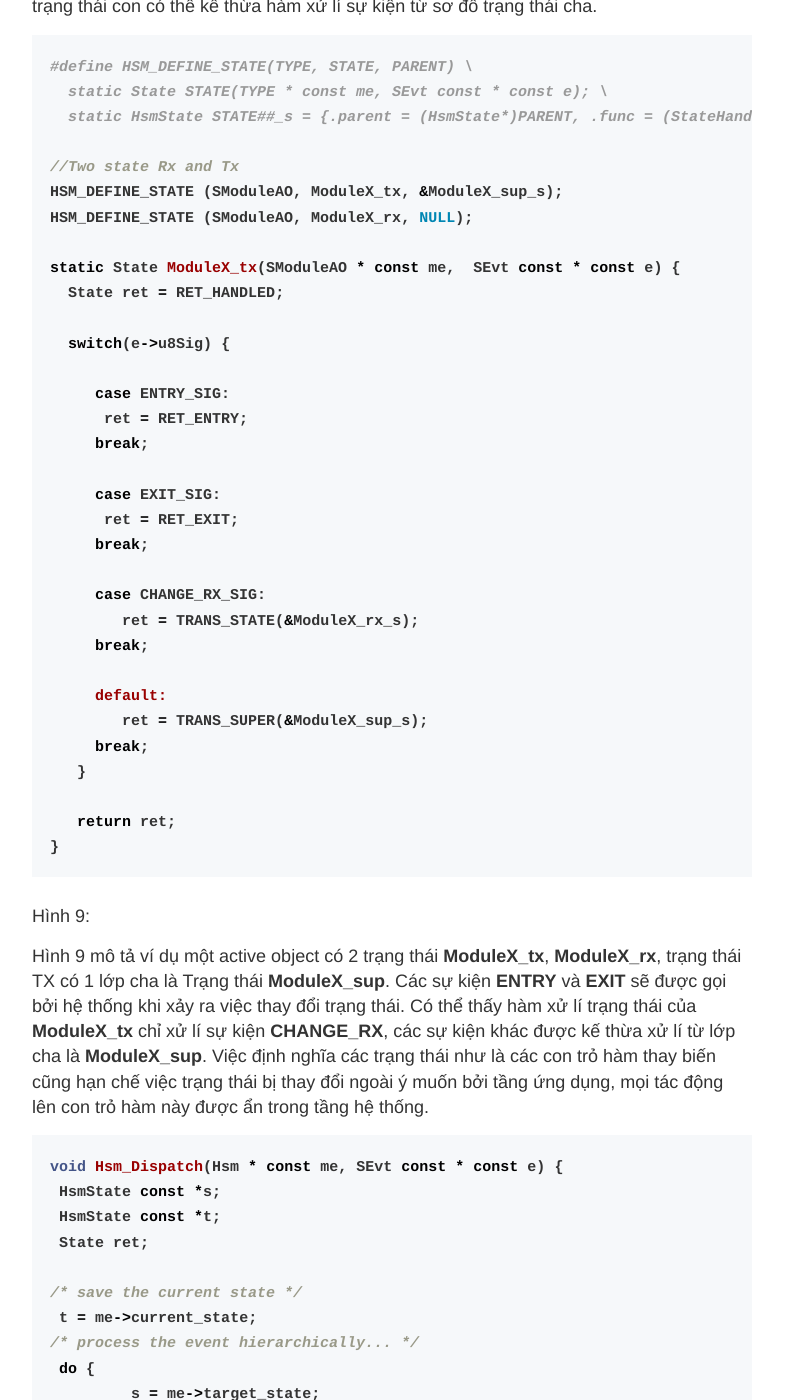
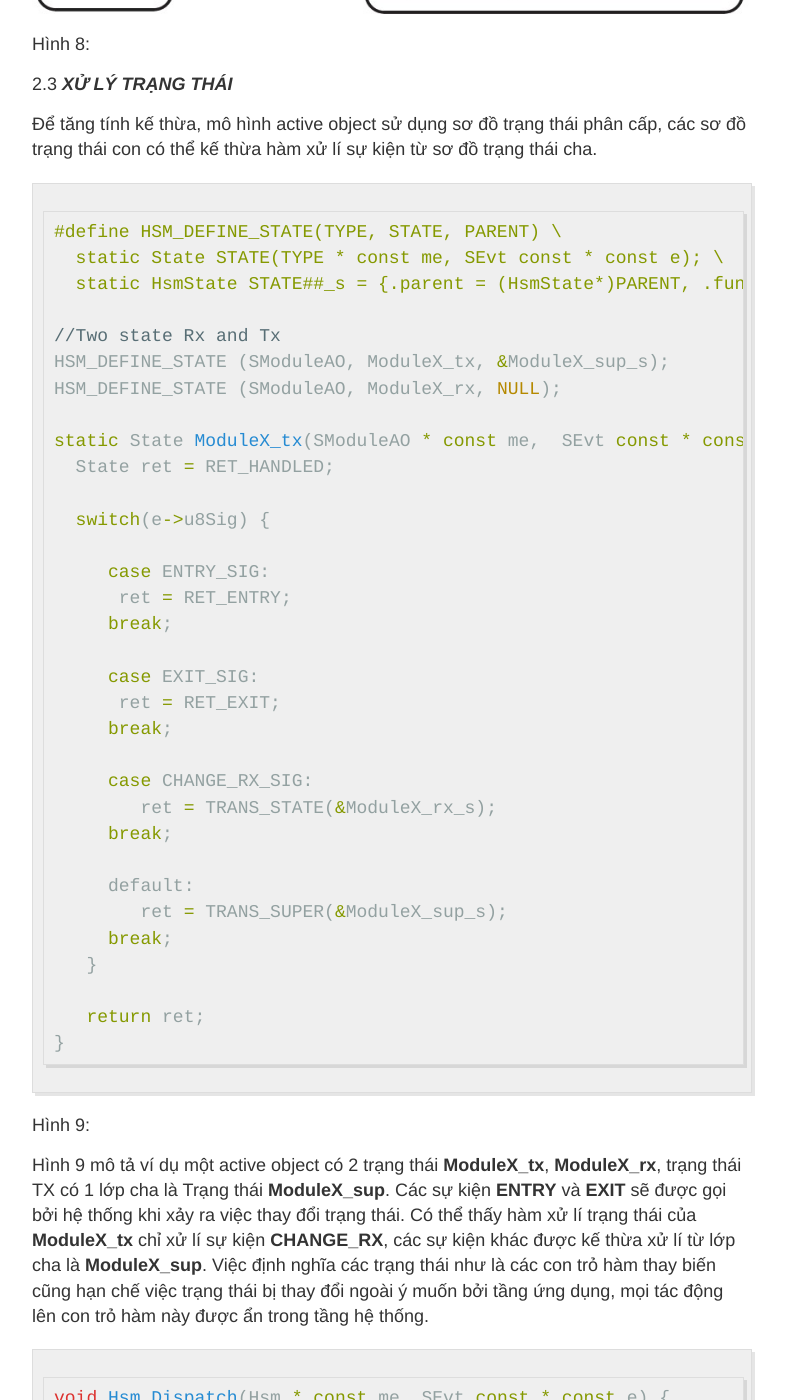
Before and after one commit to hoaln/hoaln.github.io, a Jekyll site: the page built from _posts/2017-9-1-Mô-hình-active-object-trong-thiết-kế-phần-mềm-nhúng.md, in a window 1280 px wide and 1400 px high, scrolled down 5984 px. Shown: the whole window, without its empty margins (248-1034 px from the left). Built offline with Jekyll 4.4.1, drawn with Linux system fonts in a browser that asks for light colours.

Commit message:
update css

```diff
--- a/_sass/_highlights.scss
+++ b/_sass/_highlights.scss
@@ -1,91 +1,84 @@
-highlight {
-  background-color: #ffffff;
-  padding: 5px 10px;
-  margin: 20px 0;
+
+.highlight {
+  background-color: #efefef;
+  padding: 7px 7px 7px 10px;
+  border: 1px solid #ddd;
+  -moz-box-shadow: 3px 3px rgba(0,0,0,0.1);
+  -webkit-box-shadow: 3px 3px rgba(0,0,0,0.1);
+  box-shadow: 3px 3px rgba(0,0,0,0.1);
+  margin: 20px 0 20px 0;
+  overflow: auto;
 }
-
-.highlight pre {
-  /* overflow: scroll; Prefer no word wrap? Uncomment this line and comment out the 2 lines below. */
-  word-break: break-all;
-  word-wrap: break-word;
-}
-
 
 code {
   font-family:'Bitstream Vera Sans Mono','Courier', monospace;
-  font-size: 15px;
-  font-weight: bold;
 }
 
-.highlight {
-  background-color: #f6f8fa;
-  margin-bottom: 1.5em;
-  pre {
-    overflow-y: auto;
-    position: relative;
-    margin: 0;
-    padding: 1em;
-  }
-  .lineno { padding-right: 24px; color: lighten(#333332,50);}
-  .hll { background-color: #ffffcc }
-  .c { color: #999988; font-style: italic } /* Comment */
-  .err { color: #a61717; background-color: #e3d2d2 } /* Error */
-  .k { color: #000000; font-weight: bold } /* Keyword */
-  .o { color: #000000; font-weight: bold } /* Operator */
-  .cm { color: #999988; font-style: italic } /* Comment.Multiline */
-  .cp { color: #999999; font-weight: bold; font-style: italic } /* Comment.Preproc */
-  .c1 { color: #999988; font-style: italic } /* Comment.Single */
-  .cs { color: #999999; font-weight: bold; font-style: italic } /* Comment.Special */
-  .gd { color: #000000; background-color: #ffdddd } /* Generic.Deleted */
-  .ge { color: #000000; font-style: italic } /* Generic.Emph */
-  .gr { color: #aa0000 } /* Generic.Error */
-  .gh { color: #999999 } /* Generic.Heading */
-  .gi { color: #000000; background-color: #ddffdd } /* Generic.Inserted */
-  .go { color: #888888 } /* Generic.Output */
-  .gp { color: #555555 } /* Generic.Prompt */
-  .gs { font-weight: bold } /* Generic.Strong */
-  .gu { color: #aaaaaa } /* Generic.Subheading */
-  .gt { color: #aa0000 } /* Generic.Traceback */
-  .kc { color: #000000; font-weight: bold } /* Keyword.Constant */
-  .kd { color: #000000; font-weight: bold } /* Keyword.Declaration */
-  .kn { color: #000000; font-weight: bold } /* Keyword.Namespace */
-  .kp { color: #000000; font-weight: bold } /* Keyword.Pseudo */
-  .kr { color: #000000; font-weight: bold } /* Keyword.Reserved */
-  .kt { color: #445588; font-weight: bold } /* Keyword.Type */
-  .m { color: #009999 } /* Literal.Number */
-  .s { color: #d01040 } /* Literal.String */
-  .na { color: #008080 } /* Name.Attribute */
-  .nb { color: #0086B3 } /* Name.Builtin */
-  .nc { color: #445588; font-weight: bold } /* Name.Class */
-  .no { color: #008080 } /* Name.Constant */
-  .nd { color: #3c5d5d; font-weight: bold } /* Name.Decorator */
-  .ni { color: #800080 } /* Name.Entity */
-  .ne { color: #990000; font-weight: bold } /* Name.Exception */
-  .nf { color: #990000; font-weight: bold } /* Name.Function */
-  .nl { color: #990000; font-weight: bold } /* Name.Label */
-  .nn { color: #555555 } /* Name.Namespace */
-  .nt { color: #000080 } /* Name.Tag */
-  .nv { color: #008080 } /* Name.Variable */
-  .ow { color: #000000; font-weight: bold } /* Operator.Word */
-  .w { color: #bbbbbb } /* Text.Whitespace */
-  .mf { color: #009999 } /* Literal.Number.Float */
-  .mh { color: #009999 } /* Literal.Number.Hex */
-  .mi { color: #009999 } /* Literal.Number.Integer */
-  .mo { color: #009999 } /* Literal.Number.Oct */
-  .sb { color: #d01040 } /* Literal.String.Backtick */
-  .sc { color: #d01040 } /* Literal.String.Char */
-  .sd { color: #d01040 } /* Literal.String.Doc */
-  .s2 { color: #d01040 } /* Literal.String.Double */
-  .se { color: #d01040 } /* Literal.String.Escape */
-  .sh { color: #d01040 } /* Literal.String.Heredoc */
-  .si { color: #d01040 } /* Literal.String.Interpol */
-  .sx { color: #d01040 } /* Literal.String.Other */
-  .sr { color: #009926 } /* Literal.String.Regex */
-  .s1 { color: #d01040 } /* Literal.String.Single */
-  .ss { color: #990073 } /* Literal.String.Symbol */
-  .bp { color: #999999 } /* Name.Builtin.Pseudo */
-  .vc { color: #008080 } /* Name.Variable.Class */
-  .vg { color: #008080 } /* Name.Variable.Global */
-  .vi { color: #008080 } /* Name.Variable.Instance */
-  .il { color: #009999 } /* Literal.Number.Integer.Long */
-}
+.highlight .c { color: #586E75 } /* Comment */
+.highlight .err { color: #93A1A1 } /* Error */
+.highlight .g { color: #93A1A1 } /* Generic */
+.highlight .k { color: #859900 } /* Keyword */
+.highlight .l { color: #93A1A1 } /* Literal */
+.highlight .n { color: #93A1A1 } /* Name */
+.highlight .o { color: #859900 } /* Operator */
+.highlight .x { color: #CB4B16 } /* Other */
+.highlight .p { color: #93A1A1 } /* Punctuation */
+.highlight .cm { color: #586E75 } /* Comment.Multiline */
+.highlight .cp { color: #859900 } /* Comment.Preproc */
+.highlight .c1 { color: #586E75 } /* Comment.Single */
+.highlight .cs { color: #859900 } /* Comment.Special */
+.highlight .gd { color: #2AA198 } /* Generic.Deleted */
+.highlight .ge { color: #93A1A1; font-style: italic } /* Generic.Emph */
+.highlight .gr { color: #DC322F } /* Generic.Error */
+.highlight .gh { color: #CB4B16 } /* Generic.Heading */
+.highlight .gi { color: #859900 } /* Generic.Inserted */
+.highlight .go { color: #93A1A1 } /* Generic.Output */
+.highlight .gp { color: #93A1A1 } /* Generic.Prompt */
+.highlight .gs { color: #93A1A1; font-weight: bold } /* Generic.Strong */
+.highlight .gu { color: #CB4B16 } /* Generic.Subheading */
+.highlight .gt { color: #93A1A1 } /* Generic.Traceback */
+.highlight .kc { color: #CB4B16 } /* Keyword.Constant */
+.highlight .kd { color: #268BD2 } /* Keyword.Declaration */
+.highlight .kn { color: #859900 } /* Keyword.Namespace */
+.highlight .kp { color: #859900 } /* Keyword.Pseudo */
+.highlight .kr { color: #268BD2 } /* Keyword.Reserved */
+.highlight .kt { color: #DC322F } /* Keyword.Type */
+.highlight .ld { color: #93A1A1 } /* Literal.Date */
+.highlight .m { color: #2AA198 } /* Literal.Number */
+.highlight .s { color: #2AA198 } /* Literal.String */
+.highlight .na { color: #93A1A1 } /* Name.Attribute */
+.highlight .nb { color: #B58900 } /* Name.Builtin */
+.highlight .nc { color: #268BD2 } /* Name.Class */
+.highlight .no { color: #CB4B16 } /* Name.Constant */
+.highlight .nd { color: #268BD2 } /* Name.Decorator */
+.highlight .ni { color: #CB4B16 } /* Name.Entity */
+.highlight .ne { color: #CB4B16 } /* Name.Exception */
+.highlight .nf { color: #268BD2 } /* Name.Function */
+.highlight .nl { color: #93A1A1 } /* Name.Label */
+.highlight .nn { color: #93A1A1 } /* Name.Namespace */
+.highlight .nx { color: #555 } /* Name.Other */
+.highlight .py { color: #93A1A1 } /* Name.Property */
+.highlight .nt { color: #268BD2 } /* Name.Tag */
+.highlight .nv { color: #268BD2 } /* Name.Variable */
+.highlight .ow { color: #859900 } /* Operator.Word */
+.highlight .w { color: #93A1A1 } /* Text.Whitespace */
+.highlight .mf { color: #2AA198 } /* Literal.Number.Float */
+.highlight .mh { color: #2AA198 } /* Literal.Number.Hex */
+.highlight .mi { color: #2AA198 } /* Literal.Number.Integer */
+.highlight .mo { color: #2AA198 } /* Literal.Number.Oct */
+.highlight .sb { color: #586E75 } /* Literal.String.Backtick */
+.highlight .sc { color: #2AA198 } /* Literal.String.Char */
+.highlight .sd { color: #93A1A1 } /* Literal.String.Doc */
+.highlight .s2 { color: #2AA198 } /* Literal.String.Double */
+.highlight .se { color: #CB4B16 } /* Literal.String.Escape */
+.highlight .sh { color: #93A1A1 } /* Literal.String.Heredoc */
+.highlight .si { color: #2AA198 } /* Literal.String.Interpol */
+.highlight .sx { color: #2AA198 } /* Literal.String.Other */
+.highlight .sr { color: #DC322F } /* Literal.String.Regex */
+.highlight .s1 { color: #2AA198 } /* Literal.String.Single */
+.highlight .ss { color: #2AA198 } /* Literal.String.Symbol */
+.highlight .bp { color: #268BD2 } /* Name.Builtin.Pseudo */
+.highlight .vc { color: #268BD2 } /* Name.Variable.Class */
+.highlight .vg { color: #268BD2 } /* Name.Variable.Global */
+.highlight .vi { color: #268BD2 } /* Name.Variable.Instance */
+.highlight .il { color: #2AA198 } /* Literal.Number.Integer.Long */
```
